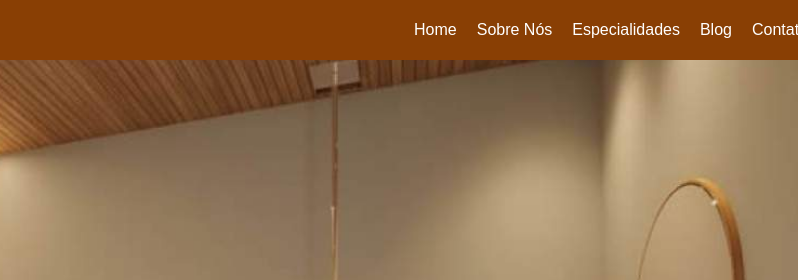
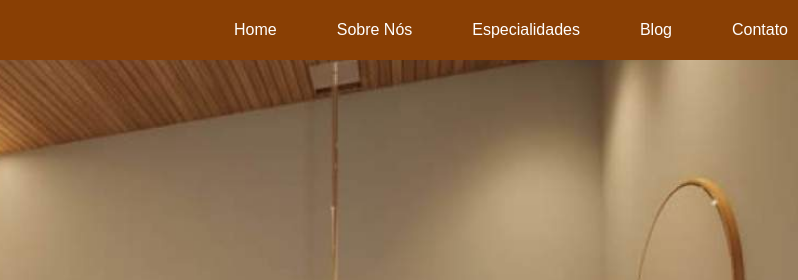
Before and after one commit to kitaiwo/estetica, a plain HTML site: page index.html in a window 1280 px wide. Shown: the top 280 px of the page, 482-1280 px from the left. Drawn offline with Linux system fonts and the light colour scheme.

Commit message:
Update index.html

```diff
--- a/index.html
+++ b/index.html
@@ -30,7 +30,7 @@ header nav {
 }
 
 header nav a {
-    margin: 0 10px;
+    margin: 0 30px;
     text-decoration: none;
     color: #ffffff;
 }
```
